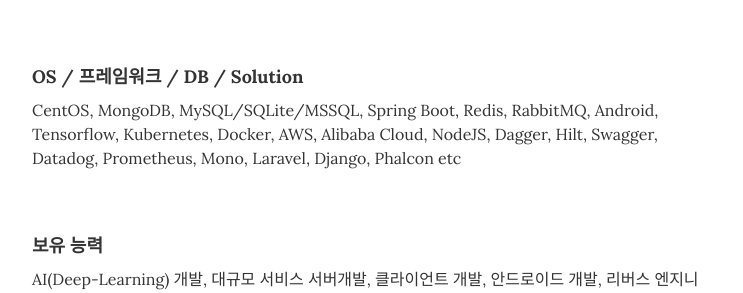
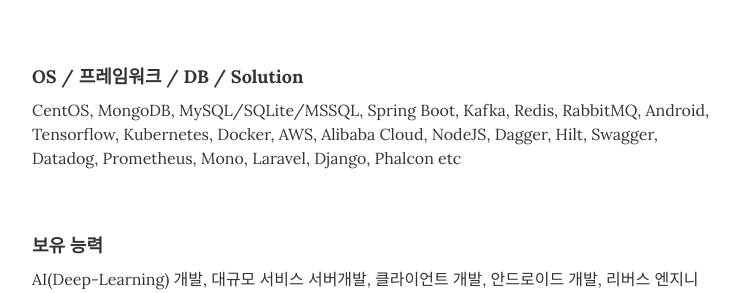
Before and after one commit to und3rs/resume_kr, a Jekyll site: the page built from index.html, in a window 1280 px wide and 900 px high, scrolled down 1971 px. Shown: the part 160-453 px from the top of the window, without its empty margins (268-1011 px from the left). Built offline with Jekyll 4.4.1, drawn with Linux system fonts in a browser that asks for light colours.

Commit message:
Update skills.yml

```diff
--- a/_data/skills.yml
+++ b/_data/skills.yml
@@ -5,7 +5,7 @@
   description: Kotlin, Java, javascript(ES6), PHP, Python, C#/WPF, Objective-C, C/C++, Lua script, Swift, O-Caml, HTML, MFC, NASM, MASM32 etc
 
 - skill: OS / 프레임워크 / DB / Solution
-  description: CentOS, MongoDB, MySQL/SQLite/MSSQL, Spring Boot, Redis, RabbitMQ, Android, Tensorflow, Kubernetes, Docker, AWS, Alibaba Cloud, NodeJS, Dagger, Hilt, Swagger, Datadog, Prometheus, Mono, Laravel, Django, Phalcon etc
+  description: CentOS, MongoDB, MySQL/SQLite/MSSQL, Spring Boot, Kafka, Redis, RabbitMQ, Android, Tensorflow, Kubernetes, Docker, AWS, Alibaba Cloud, NodeJS, Dagger, Hilt, Swagger, Datadog, Prometheus, Mono, Laravel, Django, Phalcon etc
 
 - skill: 보유 능력
   description: AI(Deep-Learning) 개발, 대규모 서비스 서버개발, 클라이언트 개발, 안드로이드 개발, 리버스 엔지니어링, 보안, 네트워크 분산처리, PC 소프트웨어 개발, 웹 프론트엔드 및 백엔드 개발, 서비스 아키텍쳐 개발, 서비스 인프라 구축, 각종 라이브러리/스택 개발, 팀 메니지먼트 기타
```
